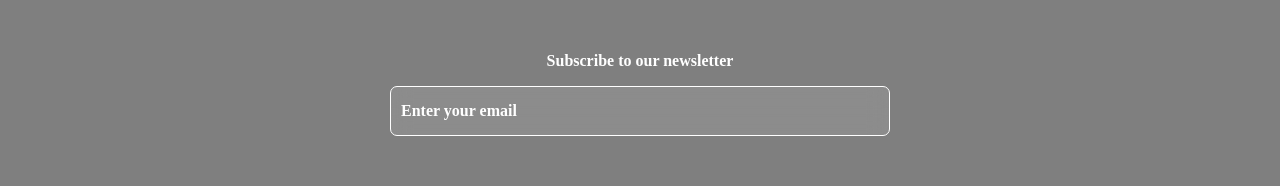
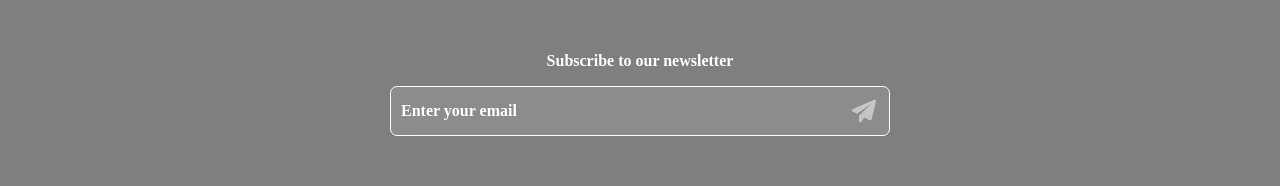
Before and after one commit to hyundee/dfluid, a React (Create React App) app: page / in a window 1280 px wide. Shown: the part 1212-1398 px from the top of the page. Built offline with nearby package versions, Linux system fonts and the light colour scheme; no server answers.

Commit message:
스타일 수정

```diff
--- a/src/App.tsx
+++ b/src/App.tsx
@@ -19,7 +19,7 @@ function App() {
 export default App;
 
 const Wrapper = styled.div`
-  padding: 120px 0 25px;
+  padding: 120px 0 0;
 `;
 
 const Header = styled.div`
--- a/src/components/ Newsletter.tsx
+++ b/src/components/ Newsletter.tsx
@@ -61,16 +61,14 @@ export const Newsletter = () => {
           </p>
           <Form className="form-el">
             <h3>Subscribe to our newsletter</h3>
+            <InputWrap $isValid={isValid} $isEmail={email}>
               <label htmlFor="email">
-              {/* <img src="/images/submit.png" alt="Submit" /> */}
+                <img src="/images/submit.png" alt="Submit" />
               </label>
-            <InputWrap>
-              <Input
+              <input
                 type="text"
                 placeholder="Enter your email"
                 value={email}
-                $isValid={isValid}
-                $isEmail={email}
                 onChange={validateEmail}
                 required
               />
@@ -88,7 +86,7 @@ export const Newsletter = () => {
 const Wrapper = styled.div<{ background: string }>`
   width: 100%;
   height: 740px;
-  margin: 110px 0 50px;
+  margin: 110px 0 0;
   object-fit: contain;
   background-image: ${({ background }) =>
     background ? `url(${background})` : "none"};
@@ -144,11 +142,32 @@ const Form = styled.div`
   align-items: center;
 `;
 
-const InputWrap = styled.div`
+const InputWrap = styled.div<{ $isValid: boolean; $isEmail: string }>`
   width: 500px;
-`;
-
-const Input = styled.input<{ $isValid: boolean; $isEmail: string }>`
+  label {
+    display: block;
+    width: 100%;
+    position: relative;
+    img {
+      position: absolute;
+      top: 25px;
+      right: 10px;
+      z-index: 1;
+      ${({ $isValid, $isEmail }) =>
+        $isEmail !== ""
+          ? $isValid
+            ? css`
+                opacity: 100%;
+              `
+            : css`
+                opacity: 50%;
+              `
+          : css`
+              opacity: 50%;
+            `};
+    }
+  }
+  input {
     width: 100%;
     height: 50px;
     flex-grow: 0;
@@ -174,7 +193,36 @@ const Input = styled.input<{ $isValid: boolean; $isEmail: string }>`
         : css`
             border-color: ${({ theme }) => theme.white};
           `};
+  }
 `;
+
+// const Input = styled.input<{ $isValid: boolean; $isEmail: string }>`
+//   width: 100%;
+//   height: 50px;
+//   flex-grow: 0;
+//   margin: 16px 0 0;
+//   padding: 4px 10px;
+//   border-radius: 7px;
+//   -webkit-backdrop-filter: blur(10px);
+//   backdrop-filter: blur(10px);
+//   border: 1px solid ${({ theme }) => theme.white};
+//   background-color: rgba(255, 255, 255, 0.1);
+//   &::placeholder {
+//     color: ${({ theme }) => theme.white};
+//   }
+//   ${({ $isValid, $isEmail }) =>
+//     $isEmail !== ""
+//       ? $isValid
+//         ? css`
+//             border-color: ${({ theme }) => theme.green};
+//           `
+//         : css`
+//             border-color: ${({ theme }) => theme.orange};
+//           `
+//       : css`
+//           border-color: ${({ theme }) => theme.white};
+//         `};
+// `;
 
 const InvalidMessage = styled.p`
   width: 100%;
```
Lines whose indentation alone changed are shown as unchanged.
